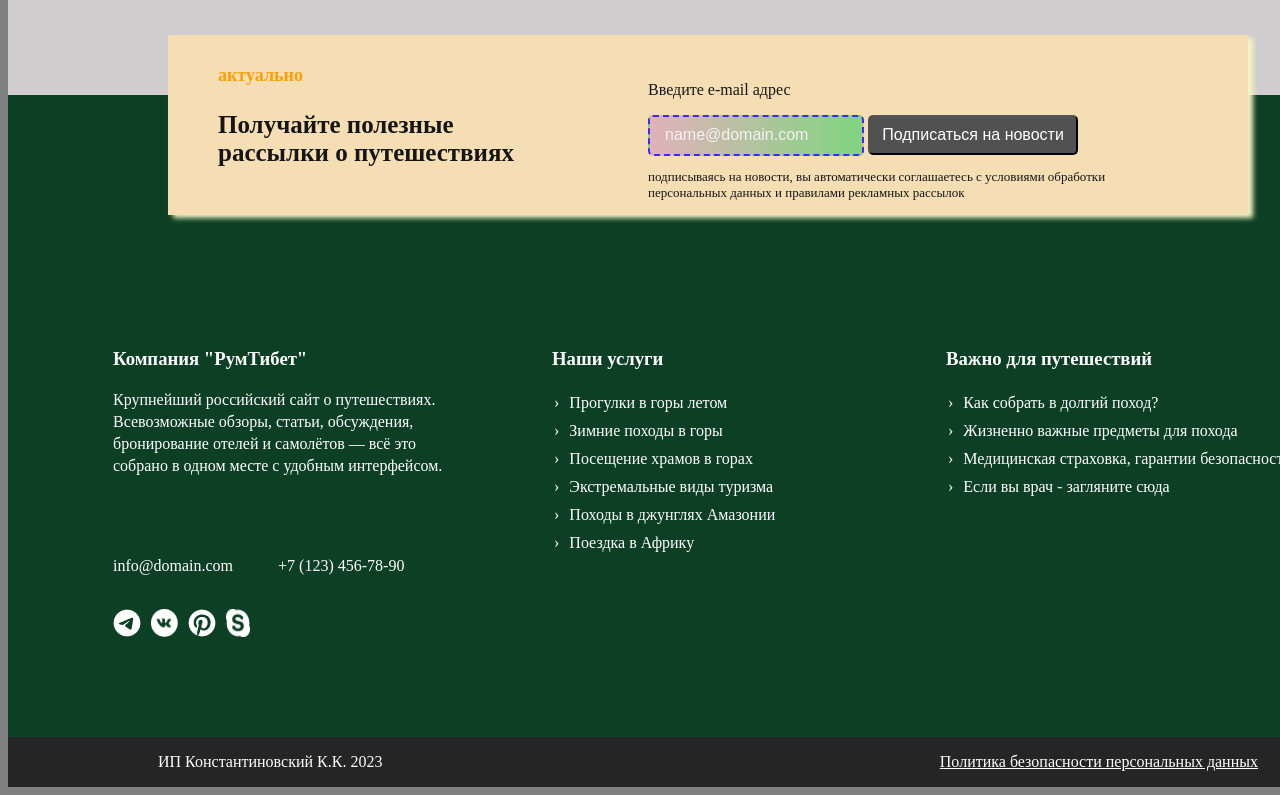
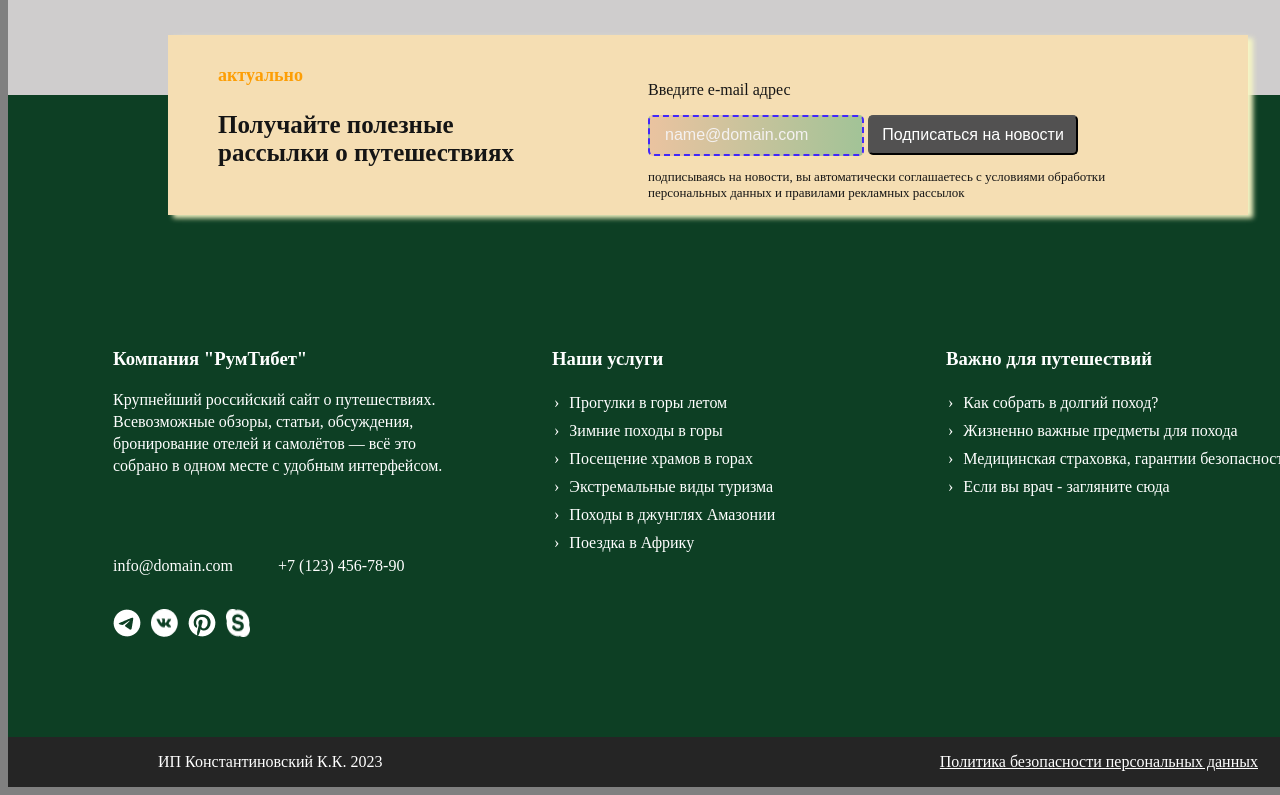
Before and after one commit to svet-tech/projectTourism, a plain HTML site: page index.html in a window 1280 px wide. Shown: the part 4509-5304 px from the top of the page. Drawn offline with nearby package versions, Linux system fonts and the light colour scheme.

Commit message:
Update styles.css

```diff
--- a/styles.css
+++ b/styles.css
@@ -628,7 +628,7 @@ footer {
 }
 
 .input-email:invalid:required {
-    background-image: linear-gradient(to right, rgb(225, 178, 186), rgb(128, 213, 128));
+    background-image: linear-gradient(to right, rgb(234, 195, 160), rgb(162, 195, 151));
 }
 
 .input-email:valid {
```
